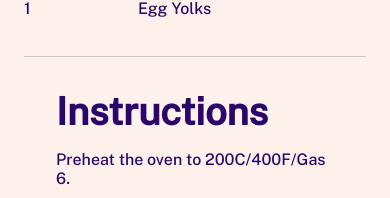
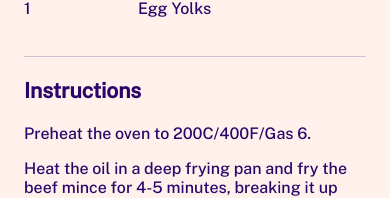
Before and after one commit to moderndayNeo/Meal-Matchmaker, a React (Create React App) app: page /recipe in a window 390 px wide. Shown: the part 752-950 px from the top of the page. Built offline with nearby package versions, Linux system fonts and the light colour scheme.

Commit message:
refactor: Improve mobile view for Recipe page

```diff
--- a/src/Main/Recipe/RecipeComponentsDesktop/RecipeComponentsDesktop.css
+++ b/src/Main/Recipe/RecipeComponentsDesktop/RecipeComponentsDesktop.css
@@ -13,13 +13,13 @@
     margin-top: 5%;
 }
 
-.RecipeComponentsDesktop .Ingredients, .Instructions {
+.RecipeComponentsDesktop .Ingredients, .RecipeComponentsDesktop .Instructions {
     background: var(--neutral-color-light);
     padding: 2rem;
     border-radius: 12px;
 }
 
-.RecipeComponentsDesktop .Ingredients .title, .Instructions .title {
+.RecipeComponentsDesktop .Ingredients .title, .RecipeComponentsDesktop .Instructions .title {
     font-size: 2.375rem;
     margin-top: 0;
     margin-bottom: 1rem;
--- a/src/Main/WelcomePage/WelcomePage.css
+++ b/src/Main/WelcomePage/WelcomePage.css
@@ -3,8 +3,6 @@
     margin: 0 20px;
     padding-top: 5rem;
     height: 100vh;
-    /* overflow-x: hidden; */
-    /* overflow-y: hidden; */
 }
 
 .WelcomePage .title {
```
Also changed, not shown: src/Main/Recipe/RecipeDetails/Ingredients/Ingredients.tsx (+0 -12 lines).
